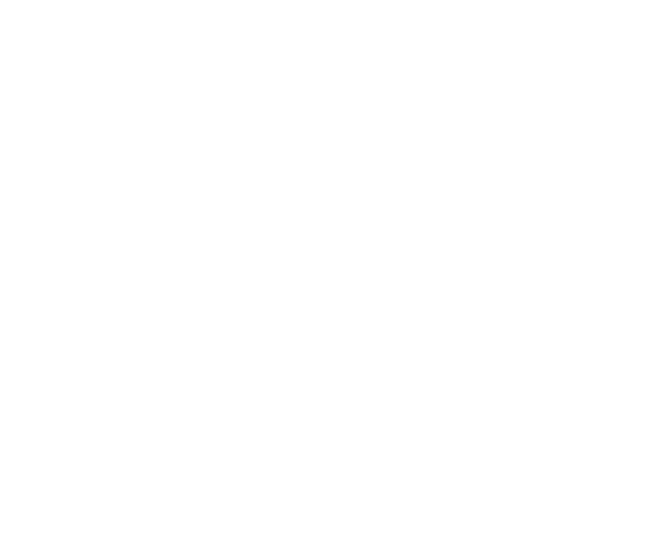
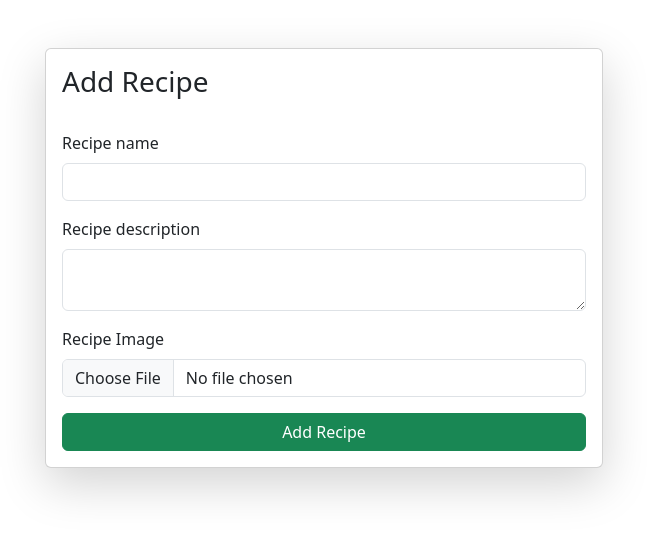
Before and after one commit to WaniyaFarooq/django-2.0, a Django app: page /receipes/ in a window 1280 px wide. Before the commit the part shown is empty. Shown: the top 536 px of the page, without its empty margins (316-963 px from the left). Run offline with Django 5.2, Linux system fonts and the light colour scheme.

Commit message:
Add recipe form and base template; implement view logic to handle recipe submissions

```diff
--- a/core/core/urls.py
+++ b/core/core/urls.py
@@ -25,5 +25,4 @@ urlpatterns = [
     path('about/',about,name = "about"),
     path('admin/', admin.site.urls),
     path('receipes/',receipes,name="receipes")
-
 ]
--- a/core/vege/templates/receipes/base.html
+++ b/core/vege/templates/receipes/base.html
@@ -0,0 +1,19 @@
+<!DOCTYPE html>
+<html lang="en">
+<head>
+    <meta charset="UTF-8">
+     <!-- 1. Bootstrap CSS Link -->
+   <link href="https://cdn.jsdelivr.net/npm/bootstrap@5.3.3/dist/css/bootstrap.min.css" rel="stylesheet">
+
+    <meta name="viewport" content="width=device-width, initial-scale=1.0">
+    <title>Document</title>
+</head>
+<body>
+    {% block start %}
+
+
+{% endblock %}
+ <script src="https://cdn.jsdelivr.net/npm/bootstrap@5.3.3/dist/js/bootstrap.bundle.min.js"></script>
+
+</body>
+</html>
--- a/core/vege/templates/receipes/receipes.html
+++ b/core/vege/templates/receipes/receipes.html
@@ -1,11 +1,26 @@
-<!DOCTYPE html>
-<html lang="en">
-<head>
-    <meta charset="UTF-8">
-    <meta name="viewport" content="width=device-width, initial-scale=1.0">
-    <title>Document</title>
-</head>
-<body>
+{% extends "receipes/base.html" %}
+{% block start %}
 
-</body>
-</html>
+<div class="container mt-5">
+
+<form class="col-6 mx-auto card p-3 shadow-lg" method="post" enctype="multipart/form-data">
+    {% csrf_token %}
+    <h3>Add Recipe</h3>
+    <br>
+  <div class="mb-3">
+    <label for="exampleInputEmail1" class="form-label">Recipe name</label>
+    <input type="text" name="receipe_name" class="form-control" ></div>
+
+  <div class="mb-3">
+    <label for="exampleInputPassword1" class="form-label">Recipe description</label>
+    <textarea class="form-control" name="receipe_description" ></textarea></div>
+
+  <div class="mb-3">
+    <label for="exampleInputEmail1" class="form-label">Recipe Image</label>
+    <input type="file" name="recipe_image" class="form-control" ></div>
+
+  <button type="submit" class="btn btn-success btn-primary">Add Recipe</button>
+</form>
+
+</div>
+{% endblock %}
--- a/core/vege/views.py
+++ b/core/vege/views.py
@@ -2,4 +2,10 @@ from django.shortcuts import render
 
 # Create your views here.
 def receipes(request):
+    if request.method == "POST":
+        data =request.POST
+        rn = data.get("receipe_name")
+        rd = data.get("receipe_description")
+        print(rn)
+        print(rd)
     return render(request,"receipes/receipes.html")
```
